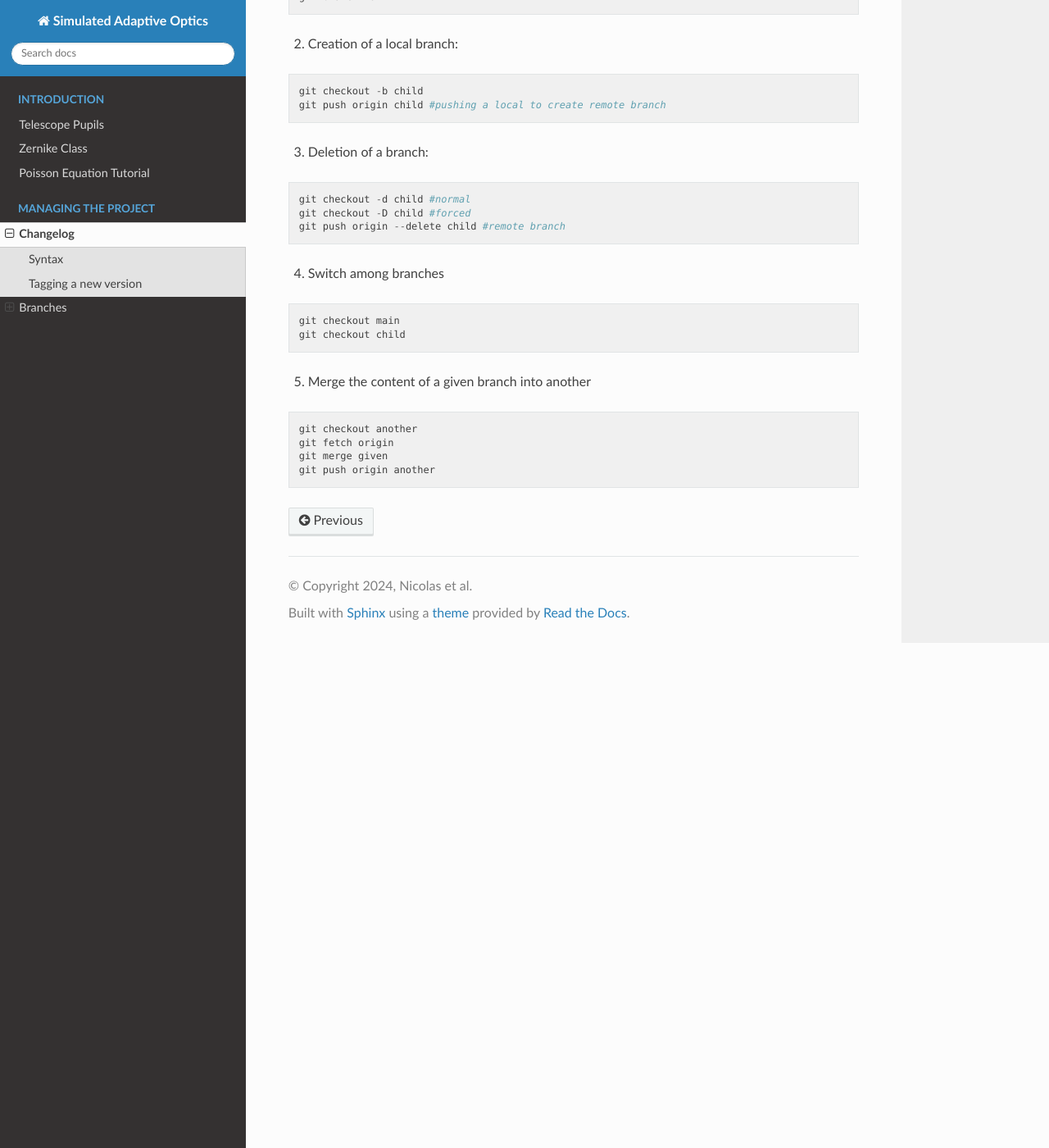
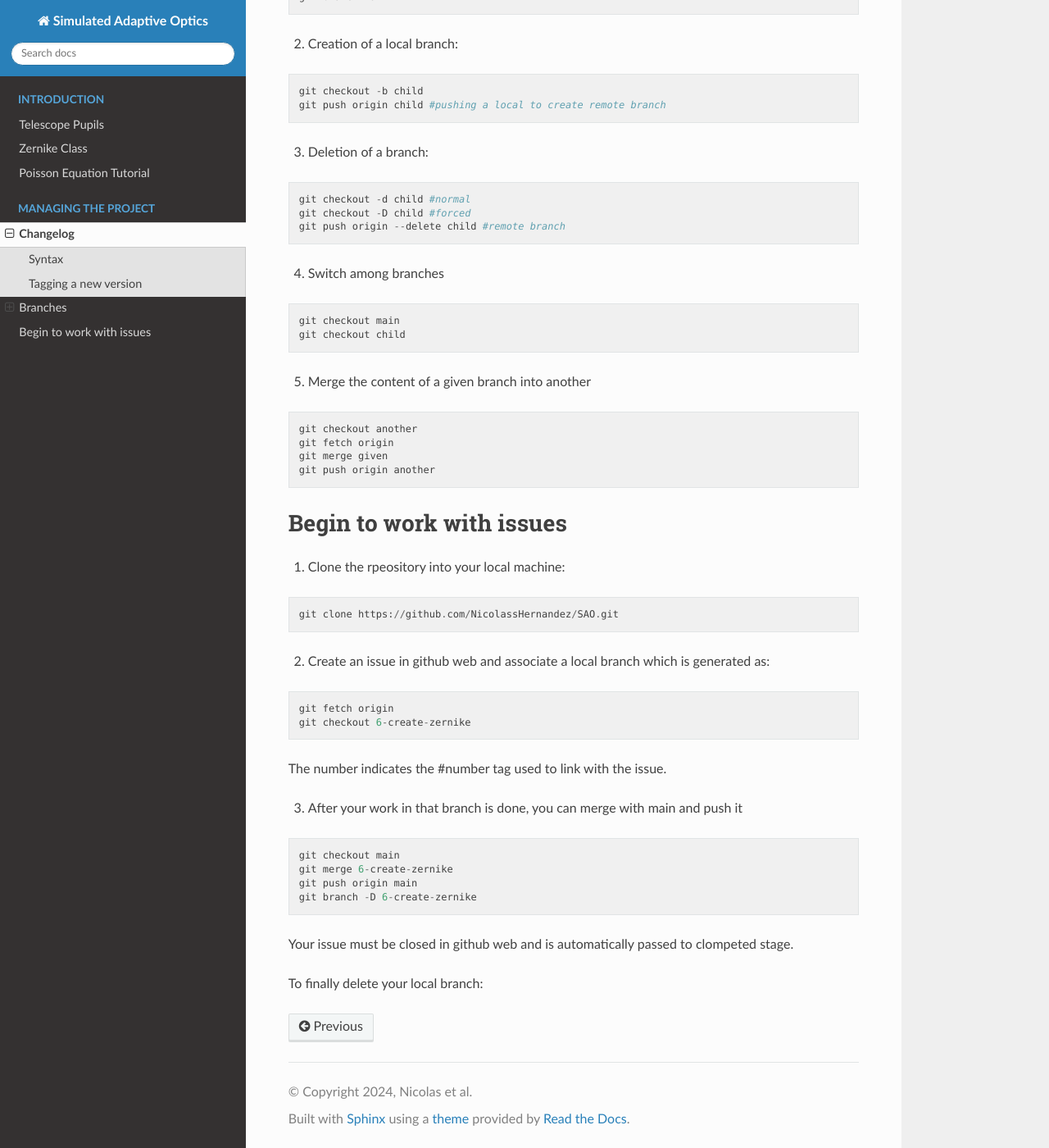
Before and after one commit to NicolassHernandez/SAO, a Sphinx documentation site: the page built from docs/source/additional.rst, in a window 1280 px wide and 1400 px high, scrolled down 1956 px. Shown: the whole window at 82% size. Built offline with Sphinx 7.4.7 and the Read the Docs theme 2.0.0, drawn with Linux system fonts in a browser that asks for light colours.

Commit message:
new documentation

```diff
--- a/docs/source/additional.rst
+++ b/docs/source/additional.rst
@@ -117,3 +117,35 @@ Branch useful codes
     git fetch origin
     git merge given
     git push origin another
+
+
+Begin to work with issues
+=========================
+
+1) Clone the rpeository into your local machine:
+
+.. code-block:: python
+
+    git clone https://github.com/NicolassHernandez/SAO.git
+
+2) Create an issue in github web and associate a local branch which is generated as:
+
+.. code-block:: python
+
+    git fetch origin
+    git checkout 6-create-zernike
+
+The number indicates the #number tag used to link with the issue.
+
+3) After your work in that branch is done, you can merge with main and push it
+
+.. code-block:: python
+
+    git checkout main
+    git merge 6-create-zernike
+    git push origin main
+    git branch -D 6-create-zernike
+
+Your issue must be closed in github web and is automatically passed to clompeted stage.
+
+To finally delete your local branch:
```
Also changed, not shown: 11 other files.
